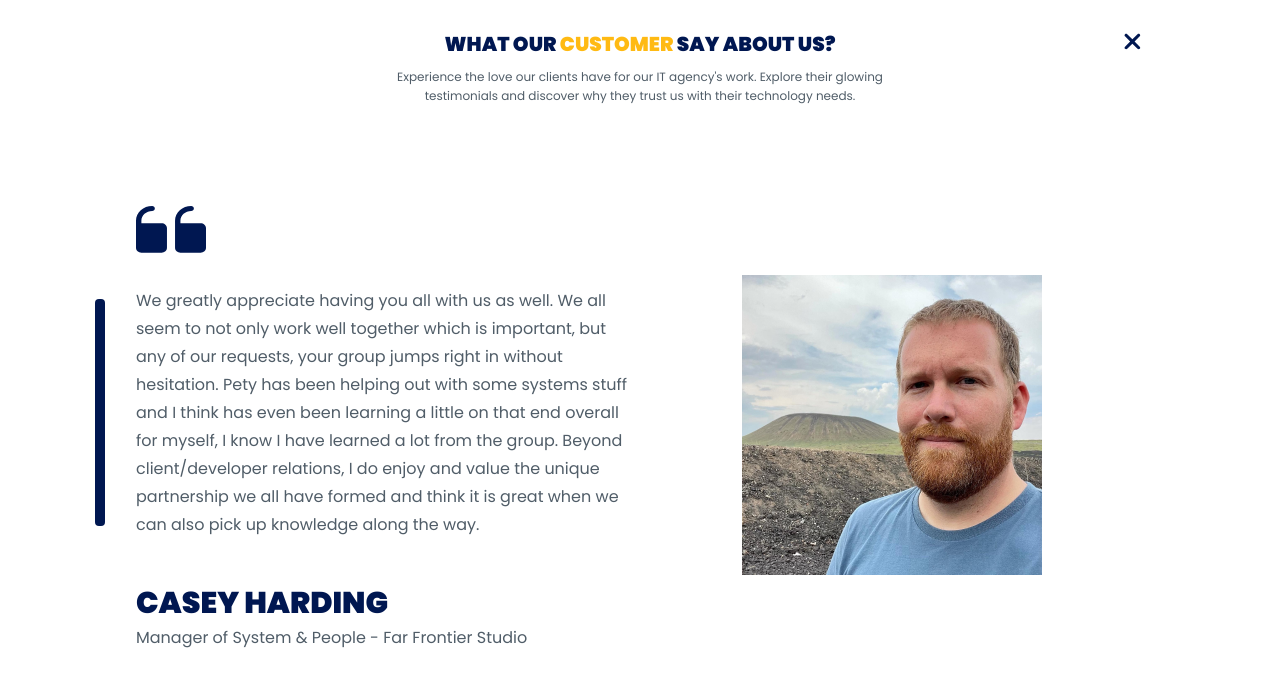
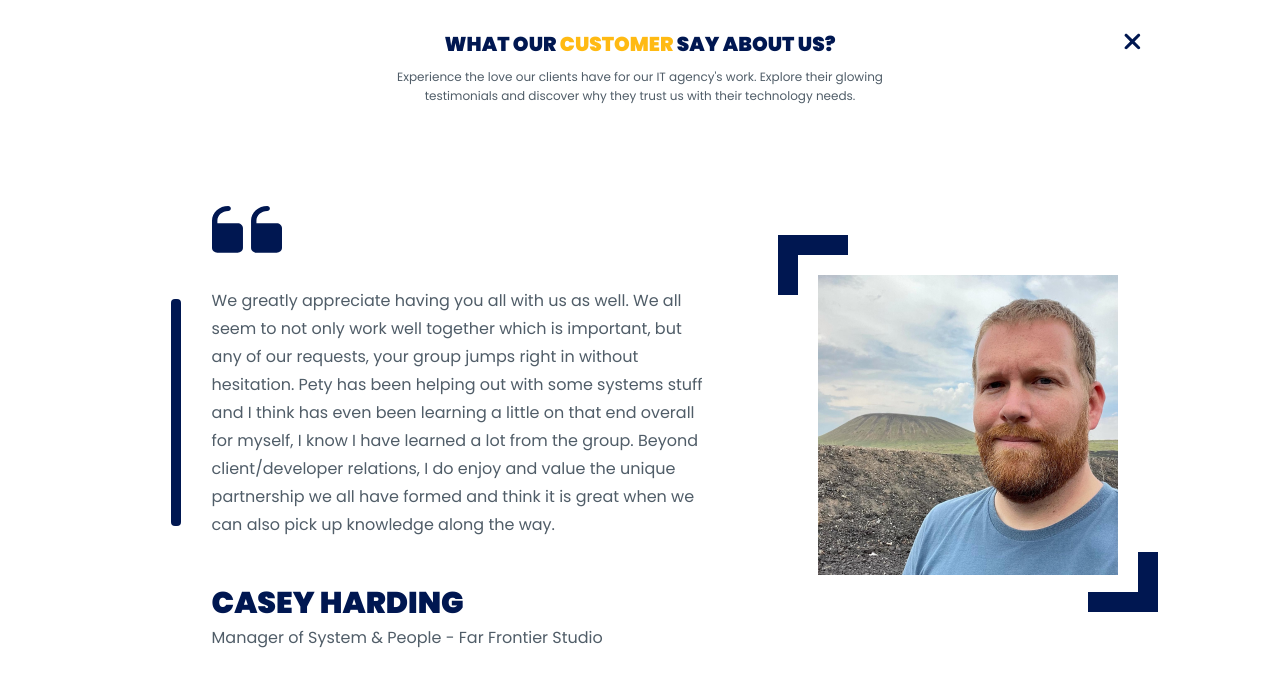
Before and after one commit to maxime-dot/website3, a Next.js app: page / in a window 1280 px wide. Both pictures are taken after a click on the button "READ MORE". Shown: the part 986-1672 px from the top of the page. Built offline with nearby package versions, Linux system fonts and the light colour scheme.

Commit message:
feat: add shape + animation for the card slide components

```diff
--- a/src/app/components/sliders/testimonial-slider/TestimonialSlider.tsx
+++ b/src/app/components/sliders/testimonial-slider/TestimonialSlider.tsx
@@ -75,6 +75,20 @@ const TestimonialSlider: React.FC<SliderProps> = ({
               <div className="content-profile d-flex-center">
                 <div className="profile">
                   <Image
+                    src={"/images/shape.png"}
+                    width={70}
+                    height={60}
+                    alt={`decoration shape`}
+                    className="shape-top"
+                  />
+                  <Image
+                    src={"/images/shape.png"}
+                    width={70}
+                    height={60}
+                    alt={`decoration shape`}
+                    className="shape-bottom"
+                  />
+                  <Image
                     src={selectedCustomer.profileLarge}
                     width={300}
                     height={300}
--- a/src/app/components/sliders/testimonial-slider/testimonial-slider.scss
+++ b/src/app/components/sliders/testimonial-slider/testimonial-slider.scss
@@ -32,6 +32,7 @@
       gap: 10px;
     }
     .customer-content {
+      margin-left: 15%;
       display: grid;
       grid-template-columns: 1fr 1fr;
       margin-top: 100px;
@@ -45,15 +46,23 @@
         }
         .words {
           position: relative;
+          opacity: 0;
+
+          -webkit-animation: word-animation 0.5s 0.2s ease-in-out forwards;
+
+          animation: word-animation 0.5s 0.2s ease-in-out forwards;
           &::before {
             content: "";
             position: absolute;
             left: -41px;
             top: calc(100% - 95%);
             width: 10px;
+            opacity: 0;
             height: 90%;
             background: var(--goavana-blue);
             border-radius: var(--border-radius);
+            -webkit-animation: bars-animation 0.3s 0.3s forwards;
+            animation: bars-animation 0.5s 0.3s ease-in-out forwards;
           }
         }
         .customer-info {
@@ -67,7 +76,71 @@
       .content-profile {
         width: 100%;
         height: 100%;
+        .profile {
+          position: relative;
+          .shape-top {
+            position: absolute;
+            top: -40px;
+            left: -40px;
+          }
+          .shape-bottom {
+            position: absolute;
+            bottom: -30px;
+            right: -40px;
+            transform: rotate(180deg);
+          }
+          .large-profile {
+            width: 300px;
+            height: 300px;
+            -o-object-fit: cover;
+            object-fit: cover;
+          }
+        }
       }
     }
   }
 }
+
+@-webkit-keyframes bars-animation {
+  from {
+    opacity: 0;
+    transform: translateY(20px);
+  }
+  to {
+    opacity: 1;
+    transform: translateY(0);
+  }
+}
+
+@keyframes bars-animation {
+  from {
+    opacity: 0;
+    transform: translateY(20px);
+  }
+  to {
+    opacity: 1;
+    transform: translateY(0);
+  }
+}
+
+@-webkit-keyframes word-animation {
+  from {
+    opacity: 0;
+    transform: translateX(20px);
+  }
+  to {
+    opacity: 1;
+    transform: translateX(0);
+  }
+}
+
+@keyframes word-animation {
+  from {
+    opacity: 0;
+    transform: translateX(20px);
+  }
+  to {
+    opacity: 1;
+    transform: translateX(0);
+  }
+}
```
Also changed, not shown: public/images/shape.png (added).
